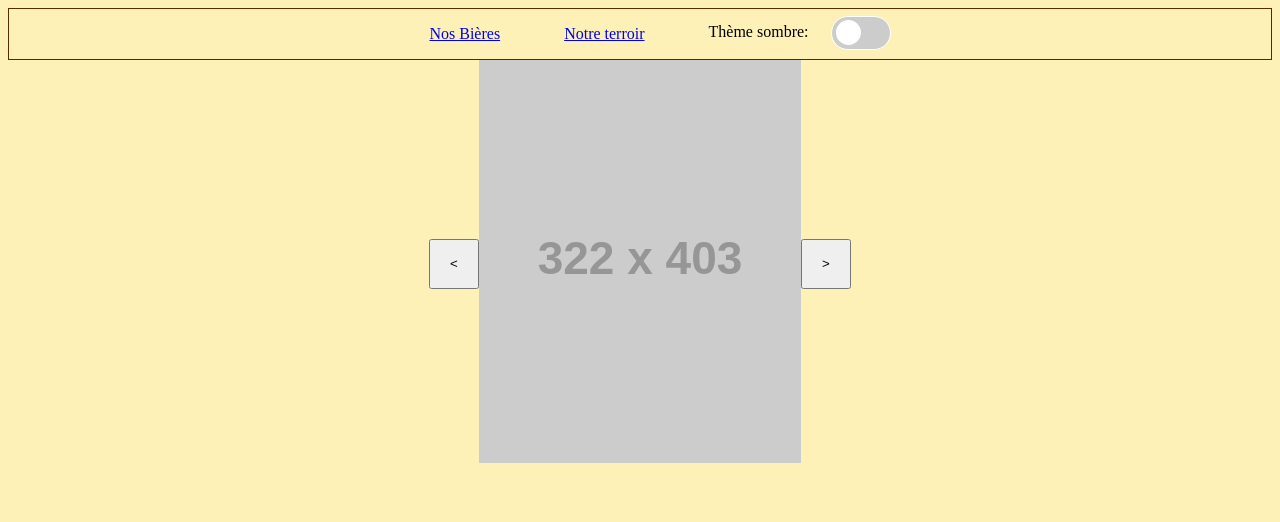
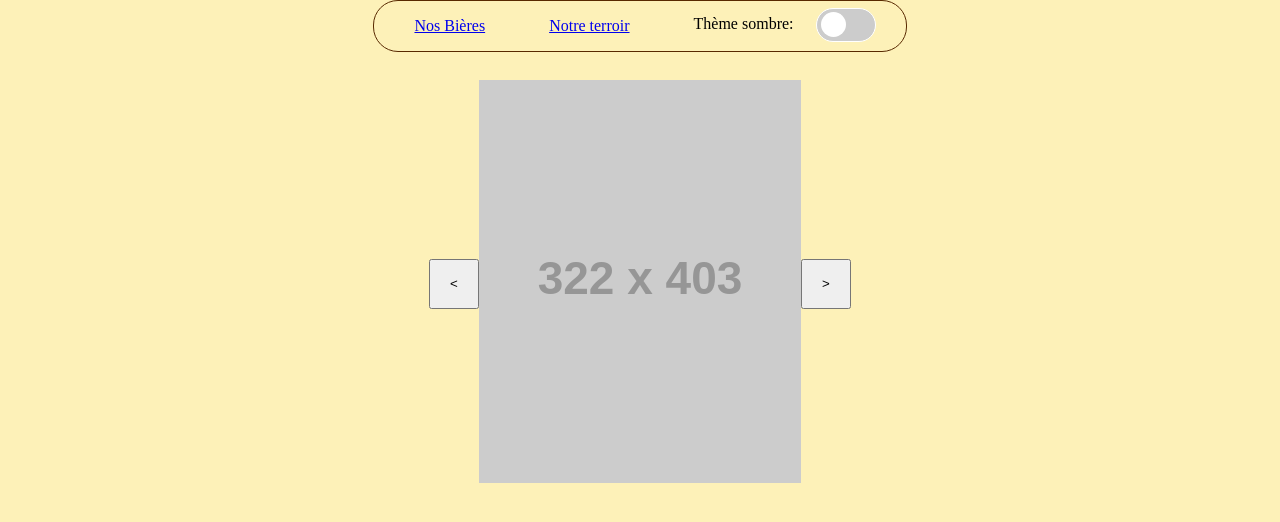
Before and after one commit to Roicobraz/Maltstorm, a plain HTML site: page index.html in a window 1280 px wide. Drawn offline with Linux system fonts and the light colour scheme; placeholder pictures from the web are drawn by us.

Commit message:
center + fix position header

```diff
--- a/css/content.css
+++ b/css/content.css
@@ -2,3 +2,13 @@ html
 {
     background-color: var(--creme);
 }
+
+body
+{
+    margin: 0;
+}
+
+main
+{
+    padding-top: 5rem;
+}
--- a/css/header.css
+++ b/css/header.css
@@ -1,10 +1,20 @@
 header
 {
+    width: 100vw;
+    position: fixed;
+}
+
+header>div
+{
+    width: max-content;
     display: flex;
     flex-direction: row;
     justify-content: center;
     gap: 4rem;
     border: 1px solid var(--marron);
+    border-radius: 25px;
+    margin: auto;
+    padding-right: 30px;
 }
 
 header ul
--- a/index.html
+++ b/index.html
@@ -11,6 +11,7 @@
 
 <body>
     <header>
+        <div>
             <nav>
                 <ul>
                     <li><a href="#bieres">Nos Bières</a></li>
@@ -24,6 +25,7 @@
                         <input id="toggleswitch" type="checkbox">
                         <span class="slider round"></span>
                     </label>
+                </div>
             </div>
         </div>
     </header>
```
Lines whose indentation alone changed are shown as unchanged.
